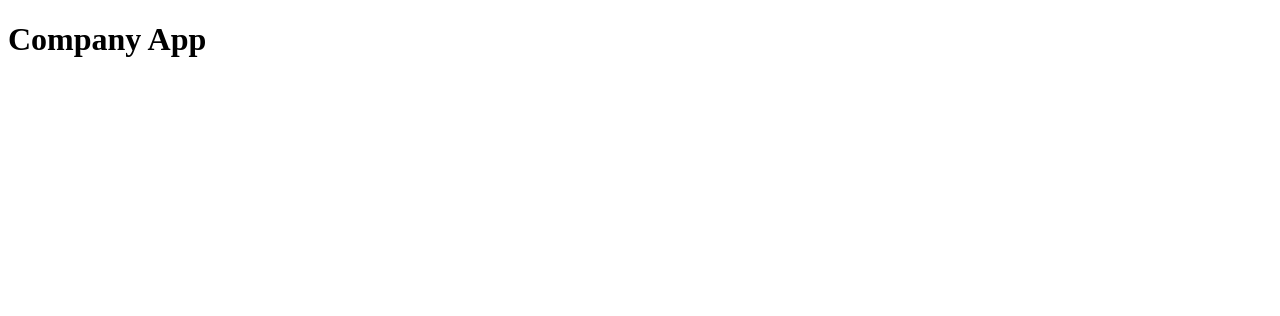
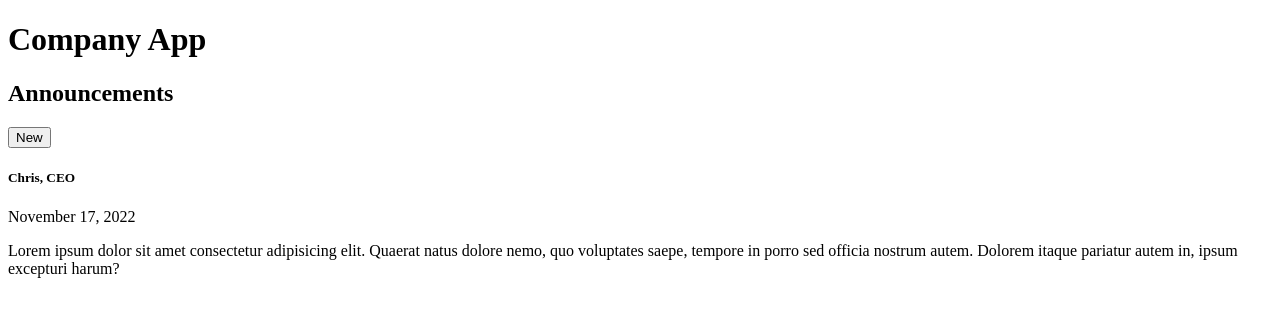
Before and after one commit to Gardego5/group-final-sprint-7, a React (Create React App) app in the folder client/: page / in a window 1280 px wide. Shown: the top 316 px of the page. Built offline with nearby package versions, Linux system fonts and the light colour scheme.

Commit message:
styling announcemtnets

```diff
--- a/client/src/App.js
+++ b/client/src/App.js
@@ -1,7 +1,10 @@
+import Announcements from "./pages/Announcements/Announcements";
+
 function App() {
   return (
     <div className="App">
       <h1>Company App</h1>
+      <Announcements />
     </div>
   );
 }
--- a/client/src/pages/Announcements/Announcements.jsx
+++ b/client/src/pages/Announcements/Announcements.jsx
@@ -4,8 +4,8 @@ import NewAButton from "../../components/AmmouncementCard/NewAButton";
 
 const Announcements = () => {
   return (
-    <div>
-      <title>Announcements</title>
+    <div className="announcements">
+      <h2>Announcements</h2>
       <NewAButton />
       <AnnouncementCard />
     </div>
--- /dev/null
+++ b/client/src/pages/Announcements/Announcements.module.jsx
@@ -0,0 +1 @@
+import Styled from "styled-components";
```
